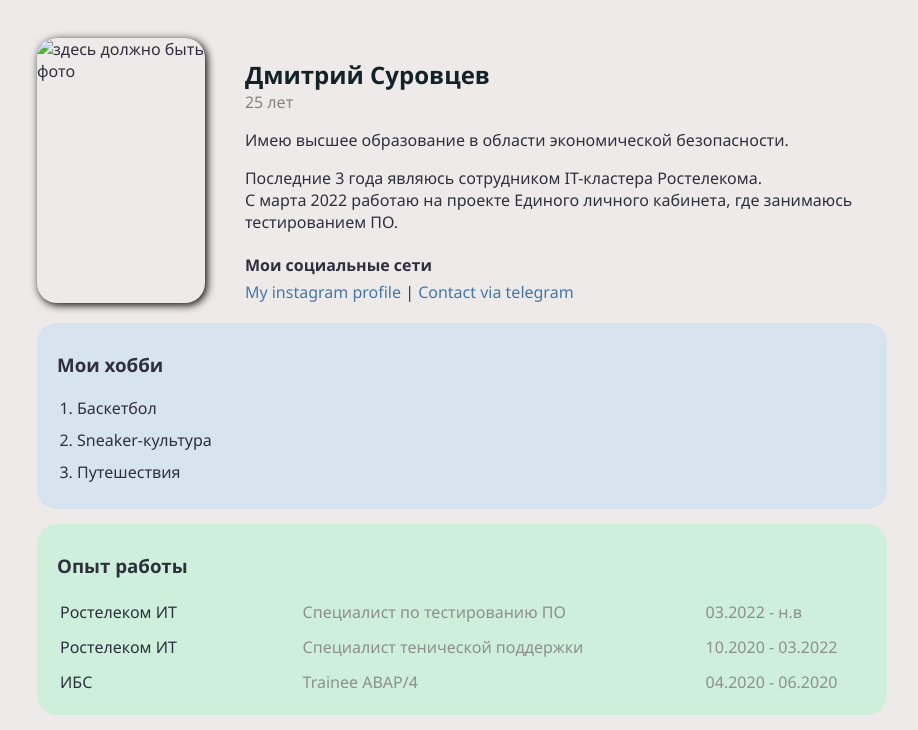
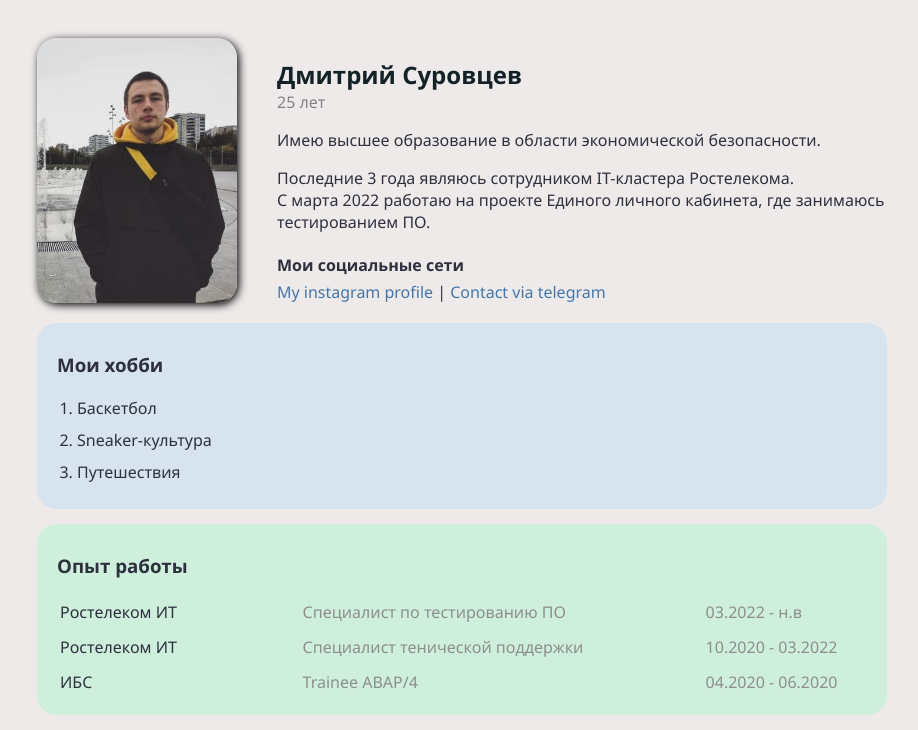
Before and after one commit to DmitriySurovtsev/personal_card, a plain HTML site: page index.html in a window 1280 px wide. Shown: the top 730 px of the page, without its empty margins (178-1096 px from the left). Drawn offline with Linux system fonts and the light colour scheme.

Commit message:
change way to photo

```diff
--- a/index.html
+++ b/index.html
@@ -12,7 +12,7 @@
       <!-- Обо мне -->
       <div class="short-info">
         <img
-          src="ds-photo.jpg"
+          src="files/ds-photo.jpg"
           alt="здесь должно быть фото"
           class="avatar"
         />
```
